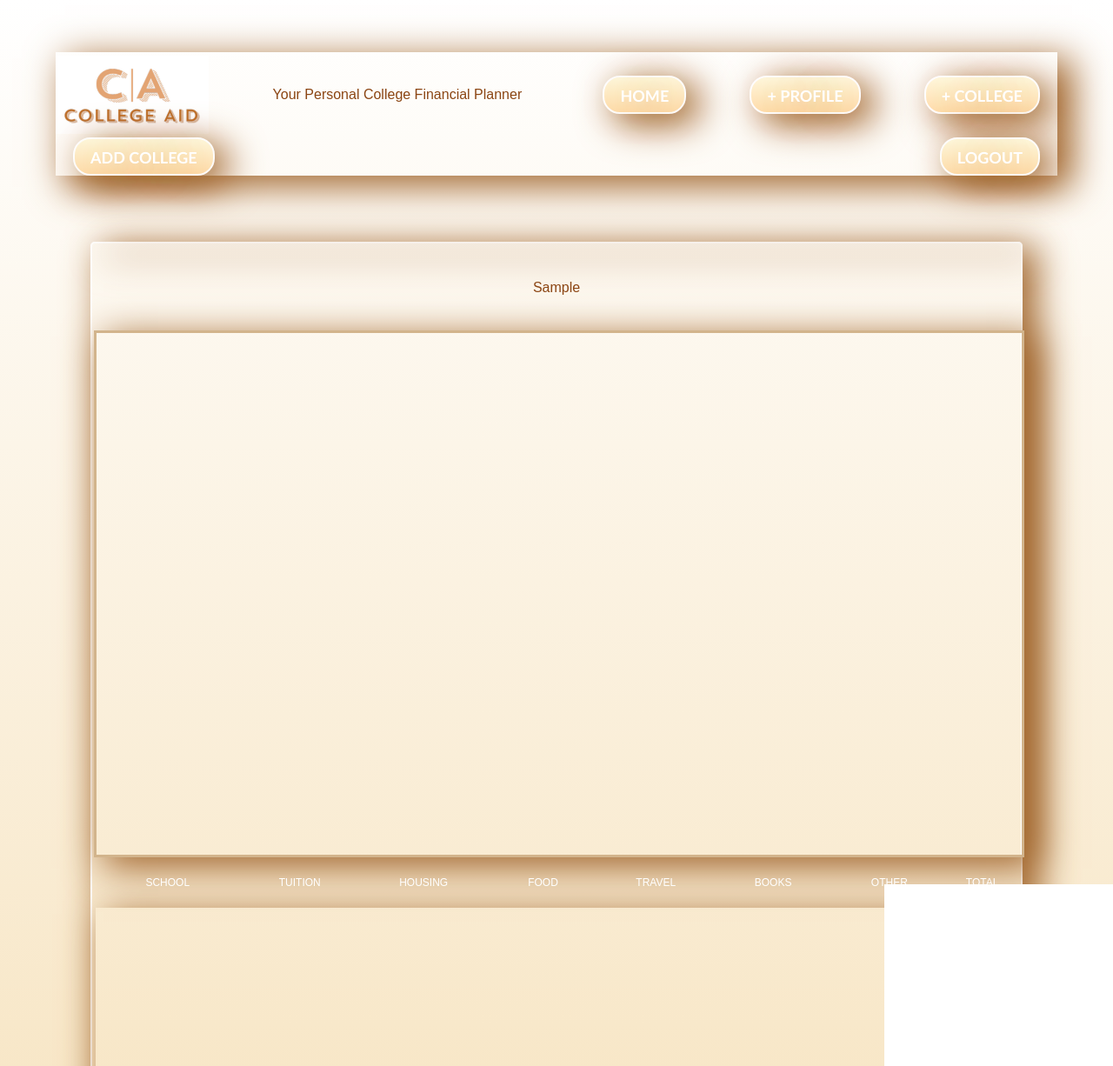
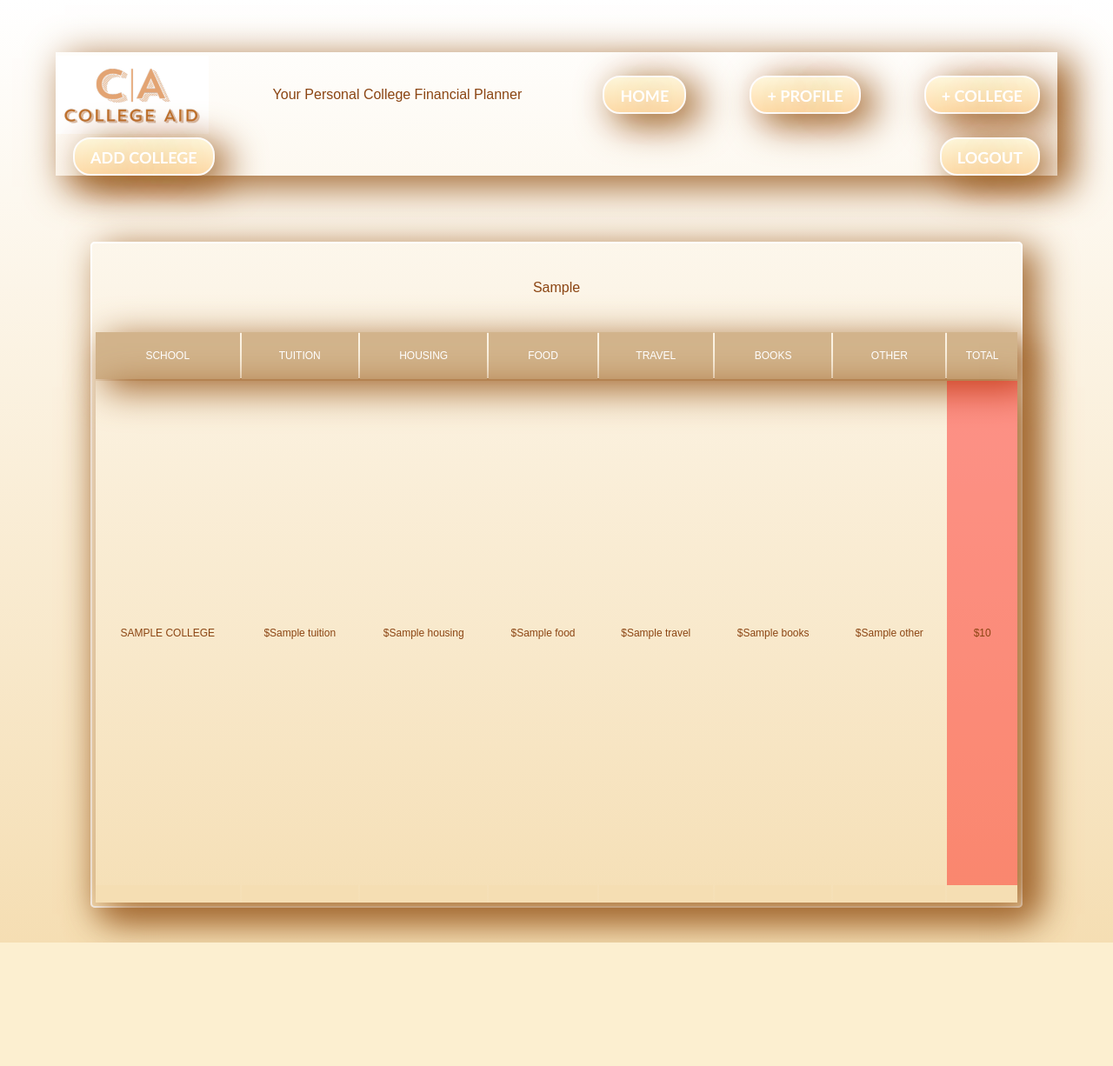
Before and after one commit to AshaBrianna/Aid_by_AID, a Python web app: template templates/MainPage.html in a window 1280 px wide. Shown: the top 1226 px of the page at 87% size. After the commit the page ends 1084 px from the top, so only its background shows below. Run offline with Jinja, Linux system fonts and the light colour scheme; the template is opened without the code that fills it: most values are stand-ins (such as "Sample title", 1, 10 or a date in 2020).

Commit message:
fixing bug in header

```diff
--- a/templates/MainPage.html
+++ b/templates/MainPage.html
@@ -32,8 +32,7 @@
   <div class="marginneeded">
   <div class="spreadsheet container">
     <table >
-      <div class="tbl-header">
-          <thead id="college_table">
+          <thead class="tbl-header" id="college_table">
             <tr>
               <th>School</th>
               <th>Tuition</th>
@@ -48,8 +47,6 @@
               <th class="drag">Total</th>
             </tr>
           </thead>
-      </div>
-    <div class="tbl-content">
           <tbody class="tbl-content">
             {% for colleges in college %}
             {% set total = colleges['tuition'] + colleges['books'] + colleges['housing'] + colleges['food'] + colleges['other'] + colleges['travel'] - colleges['grants'] %}
@@ -67,7 +64,6 @@
             <script type="text/javascript" src="/scripts/MainPage.js">
             </script>
           </tbody>
-        </div>
       </table>
 </div>
 </div>
```
